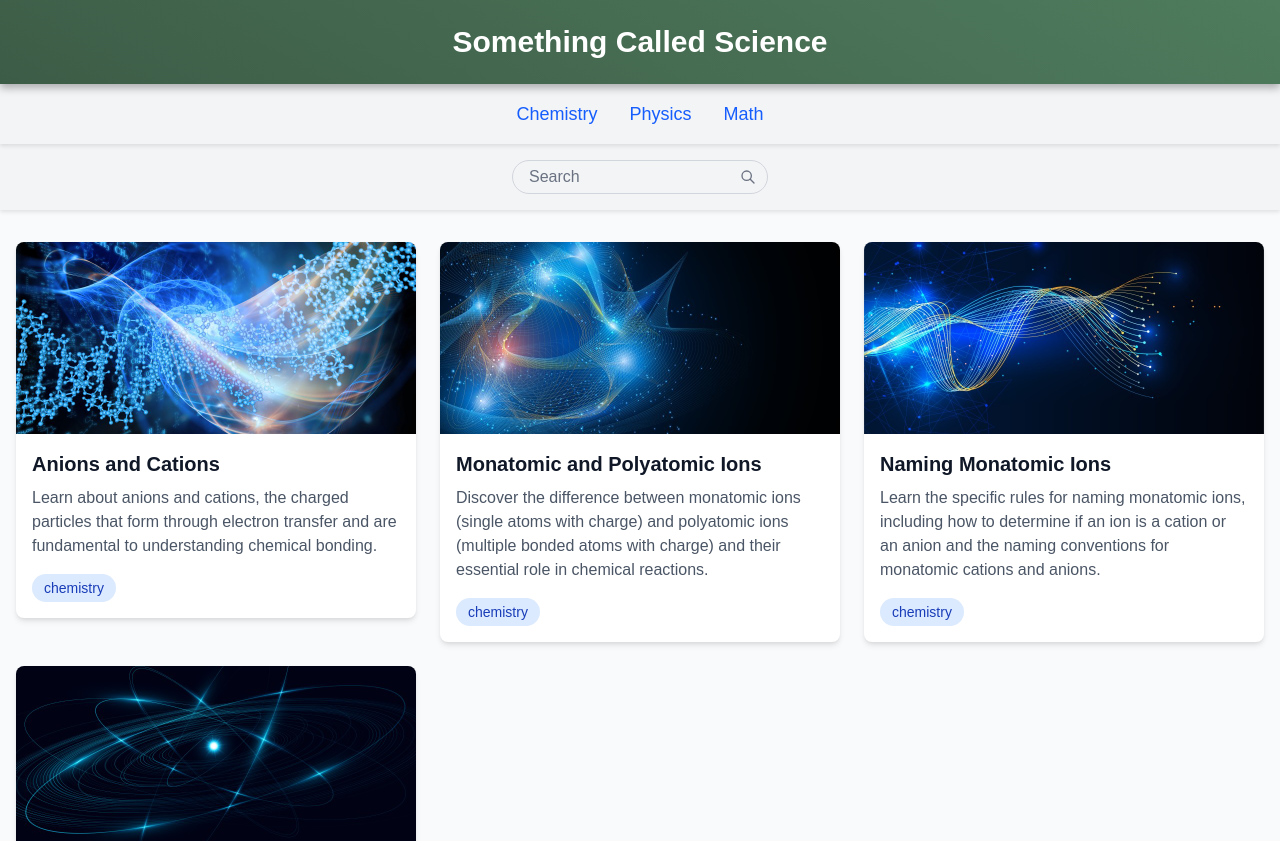
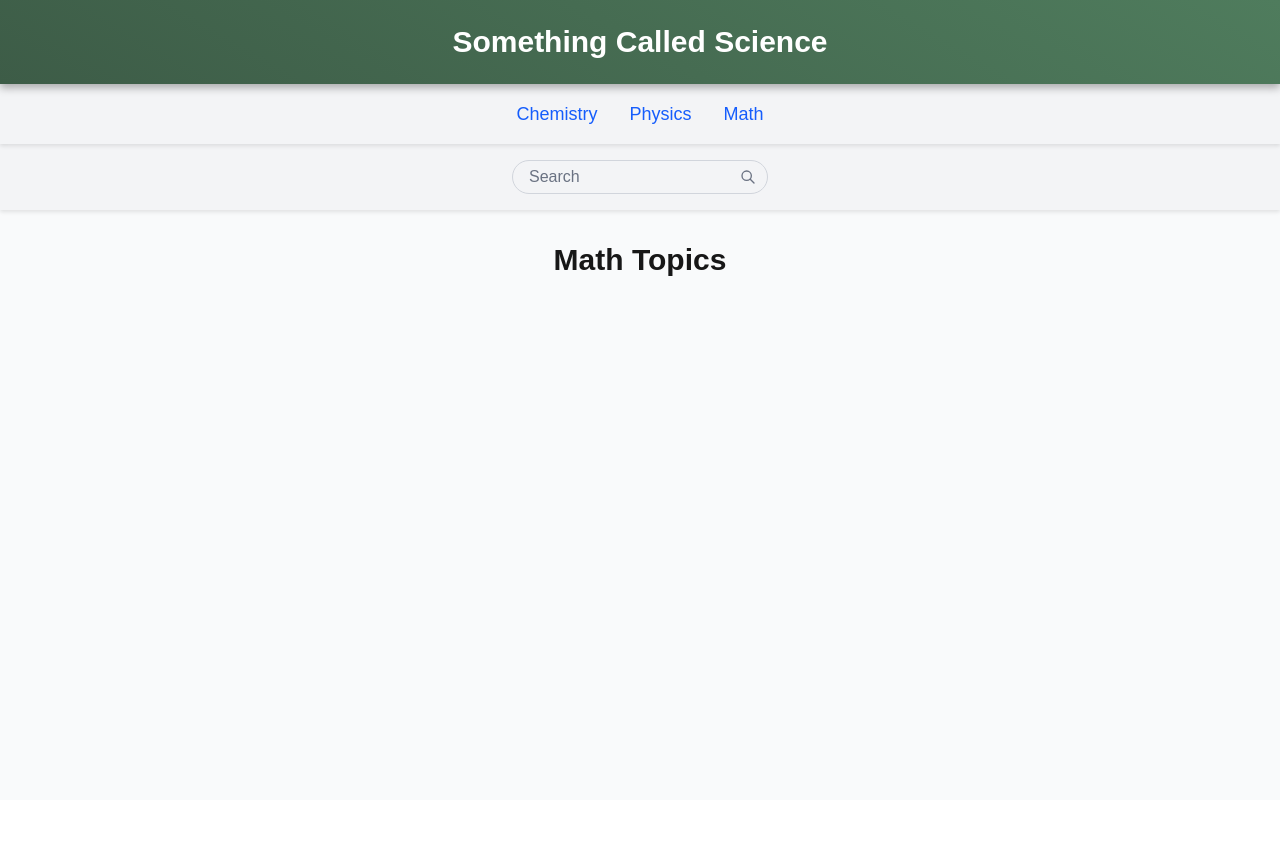
Before and after one commit to rvoogd12/science-blog, a Next.js app: page /math in a window 1280 px wide. Shown: the top 841 px of the page. After the commit the page ends 800 px from the top, so only its background shows below. Built offline with nearby package versions, Linux system fonts and the light colour scheme.

Commit message:
/chemistry page only shows chemistry posts, /physics only physics, /math only math

```diff
--- a/src/app/chemistry/page.tsx
+++ b/src/app/chemistry/page.tsx
@@ -3,12 +3,16 @@ import BlogPostCard from '../../components/BlogPostCard';
 import { blogPosts } from '../../data/blogPosts';
 
 export default function Chemistry() {
+  // Filter only chemistry posts
+  const chemistryPosts = blogPosts.filter(post => post.category === 'chemistry');
+
   return (
     <main className="min-h-screen bg-gray-50">
       <Banner />
       <div className="container mx-auto px-4 py-8">
+        <h1 className="text-3xl font-bold text-center mb-8">Chemistry Topics</h1>
         <div className="grid grid-cols-1 md:grid-cols-2 lg:grid-cols-3 gap-6">
-          {blogPosts.map((post) => (
+          {chemistryPosts.map((post) => (
             <BlogPostCard key={post.id} post={post} />
           ))}
         </div>
--- a/src/app/math/page.tsx
+++ b/src/app/math/page.tsx
@@ -3,12 +3,16 @@ import BlogPostCard from '../../components/BlogPostCard';
 import { blogPosts } from '../../data/blogPosts';
 
 export default function Math() {
+  // Filter only math posts
+  const mathPosts = blogPosts.filter(post => post.category === 'math');
+
   return (
     <main className="min-h-screen bg-gray-50">
       <Banner />
       <div className="container mx-auto px-4 py-8">
+        <h1 className="text-3xl font-bold text-center mb-8">Math Topics</h1>
         <div className="grid grid-cols-1 md:grid-cols-2 lg:grid-cols-3 gap-6">
-          {blogPosts.map((post) => (
+          {mathPosts.map((post) => (
             <BlogPostCard key={post.id} post={post} />
           ))}
         </div>
--- a/src/app/physics/page.tsx
+++ b/src/app/physics/page.tsx
@@ -3,12 +3,16 @@ import BlogPostCard from '../../components/BlogPostCard';
 import { blogPosts } from '../../data/blogPosts';
 
 export default function Physics() {
+  // Filter only physics posts
+  const physicsPosts = blogPosts.filter(post => post.category === 'physics');
+
   return (
     <main className="min-h-screen bg-gray-50">
       <Banner />
       <div className="container mx-auto px-4 py-8">
+        <h1 className="text-3xl font-bold text-center mb-8">Physics Topics</h1>
         <div className="grid grid-cols-1 md:grid-cols-2 lg:grid-cols-3 gap-6">
-          {blogPosts.map((post) => (
+          {physicsPosts.map((post) => (
             <BlogPostCard key={post.id} post={post} />
           ))}
         </div>
```
